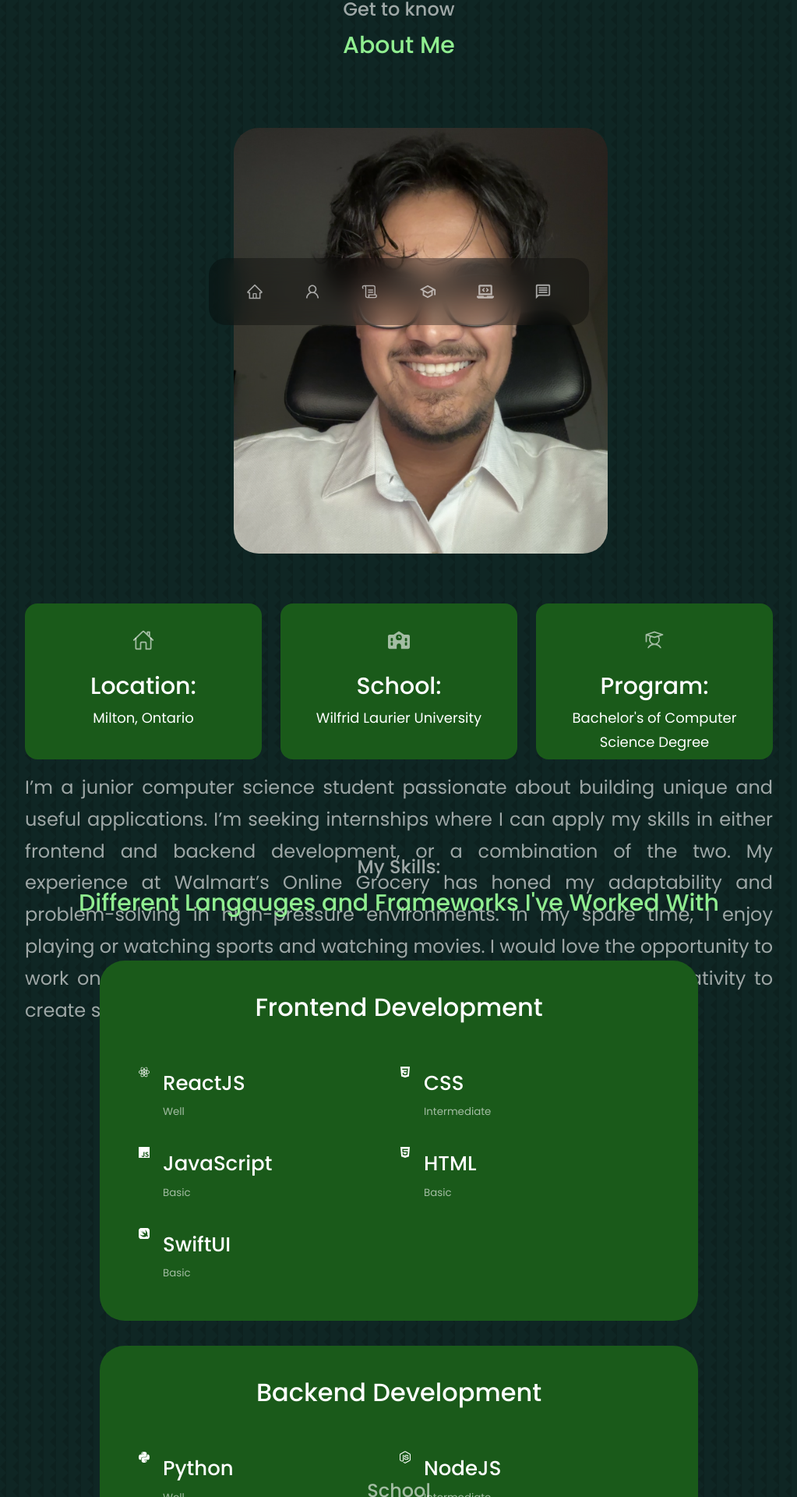
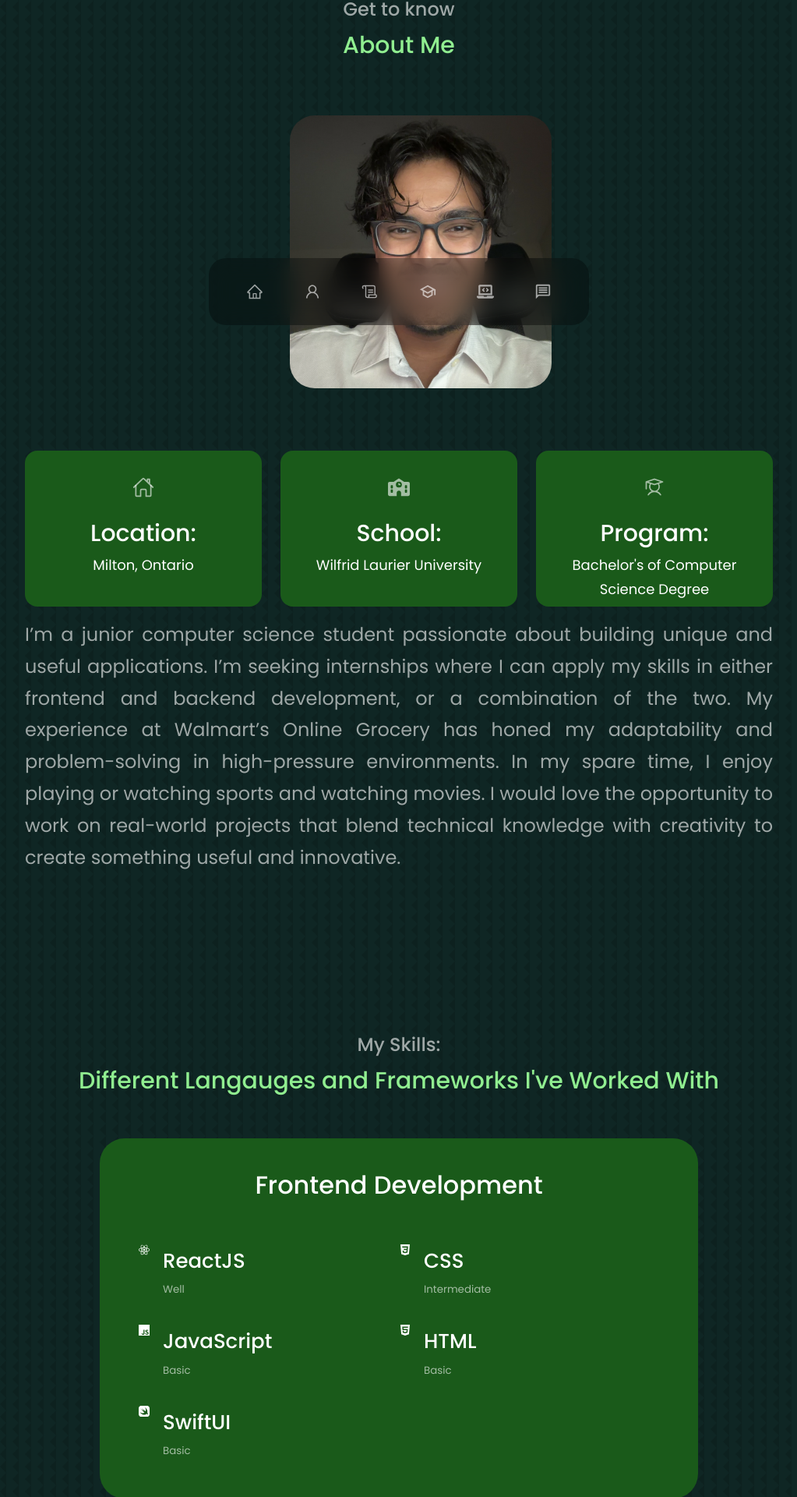
Before and after one commit to ImJehtts/Mohib-Website, a React (Create React App) app in the folder frontend/: page / in a window 1280 px wide. Shown: the part 351-2271 px from the top of the page at 78% size, without its empty margins (128-1151 px from the left). Built offline with nearby package versions, Linux system fonts and the light colour scheme.

Commit message:
Edits of css observed on macbook

```diff
--- a/frontend/src/components/About/About.css
+++ b/frontend/src/components/About/About.css
@@ -19,6 +19,7 @@
     border-radius: 32px;
     overflow: hidden;
     transform: translateX(28px);
+    height: 100%;
 }
 
 .about__cards{
@@ -85,6 +86,15 @@ p {
     .about__content p {
         margin: 16px 0 24px;
     }
+
+    .about__me-photo{
+        border-radius: 32px;
+        overflow: hidden;
+        width: 70%;
+        height: 100%;
+        margin-top: -2rem;
+    }
+
   }
 
   /*Small Devices media queries*/
--- a/frontend/src/components/Contact/Contact.css
+++ b/frontend/src/components/Contact/Contact.css
@@ -71,7 +71,8 @@ textarea{
 @media screen and (max-width: 1800px){
 
     #Contact{
-        margin-top: 100rem;
+        margin-top: 120rem;
+        margin-bottom: 35rem;
     }
 
     .contact__container{
@@ -82,6 +83,12 @@ textarea{
 
   /*Small Devices media queries*/
   @media screen and (max-width: 600px){
+
+    #Contact{
+        margin-top: 120rem;
+        margin-bottom: 35rem;
+    }
+
     .contact__container {
         width: var(--container-width-sm);
     }
--- a/frontend/src/components/Portfolio/Portfolio.css
+++ b/frontend/src/components/Portfolio/Portfolio.css
@@ -42,7 +42,7 @@
 @media screen and (max-width: 1800px){
 
     #Portfolio{
-        margin-top: 30rem;
+        margin-top: 50rem;
     }
 
     .portfolio__container{
@@ -53,6 +53,11 @@
 
   /*Small Devices media queries*/
   @media screen and (max-width: 600px){
+
+    #Portfolio{
+        margin-top: 50rem;
+    }
+
     .portfolio__container{
         grid-template-columns: 1fr;
         gap: 16px;
--- a/frontend/src/components/School/School.css
+++ b/frontend/src/components/School/School.css
@@ -51,6 +51,11 @@
 
 /*Medium Devices media queries*/
 @media screen and (max-width: 1800px){
+
+    #School{
+        margin-top: 22rem;
+    }
+
     .school__container{
         grid-template-columns: 1fr 1fr;
         gap: 32px;
@@ -63,6 +68,11 @@
 
   /*Small Devices media queries*/
   @media screen and (max-width: 600px){
+
+    #School{
+        margin-top: 22rem;
+    }
+
     .school__container{
         grid-template-columns: 1fr;
         gap: 24px;
--- a/frontend/src/components/Skills/Skills.css
+++ b/frontend/src/components/Skills/Skills.css
@@ -42,7 +42,7 @@
 /*Medium Devices media queries*/
 @media screen and (max-width: 1800px){
     #Skills{
-        margin-top: 300px;
+        margin-top: 33rem;
     }
 
     .skills__container{
@@ -62,6 +62,11 @@
 
   /*Small Devices media queries*/
   @media screen and (max-width: 600px){
+
+    #Skills{
+        margin-top: 33rem;
+    }
+
     .skills__container{
         gap: 16px;
     }
```
